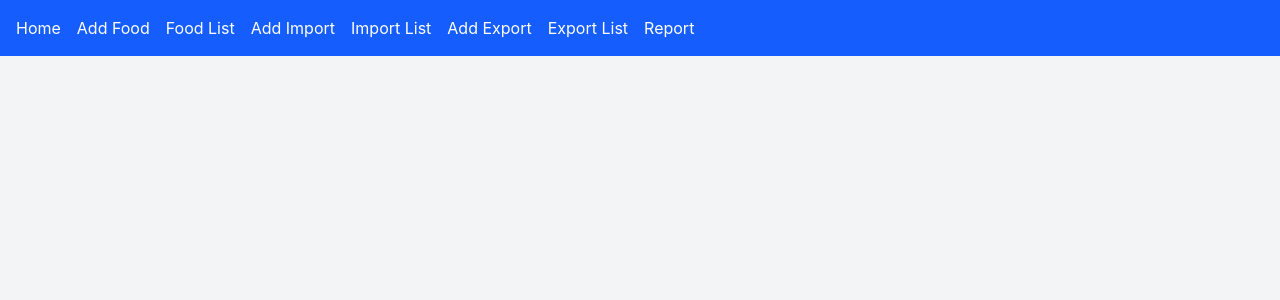
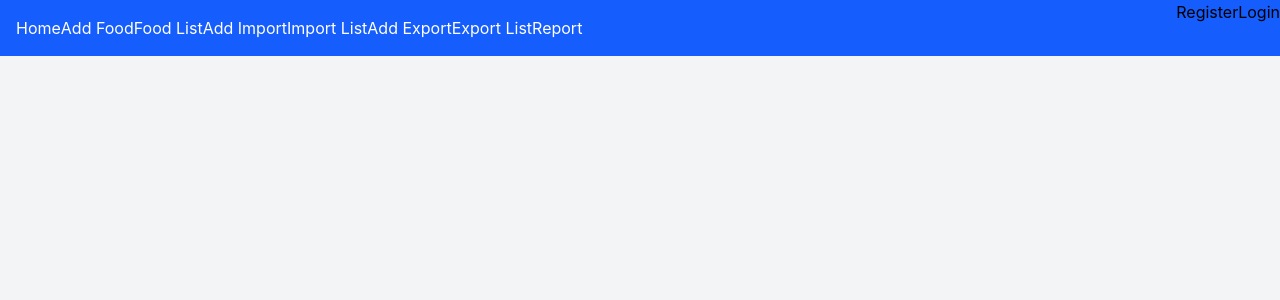
Before and after one commit to niyomugaboetiene/GTTI-COMPANY-Ltd, a React app in the folder frontend/: page / in a window 1280 px wide. Shown: the top 300 px of the page. Built offline with nearby package versions, Linux system fonts and the light colour scheme; the HTML template or start-up script is replaced by a standard one.

Commit message:
Commit of frontend

```diff
--- a/frontend/src/App.jsx
+++ b/frontend/src/App.jsx
@@ -21,7 +21,9 @@ function App() {
 
       <div className="min-h-screen bg-gray-100">
 
-        <nav className="bg-blue-600 text-white p-4 flex gap-4 flex-wrap">
+     <div className="flex justify-between bg-blue-600 space-x-5 flex-wrap">
+      <div>
+        <nav className=" text-white p-4 flex ">
 
           <Link to="/">Home</Link>
 
@@ -34,8 +36,14 @@ function App() {
           <Link to="/add-export">Add Export</Link>
           <Link to="/export-list">Export List</Link>
           <Link to="/report">Report</Link>
+        </nav>
+        </div>
+        <div>
+          <button>Register</button>
+          <button>Login</button>
+        </div>
+     </div>
 
-        </nav>
 
         <Routes>
 
```
